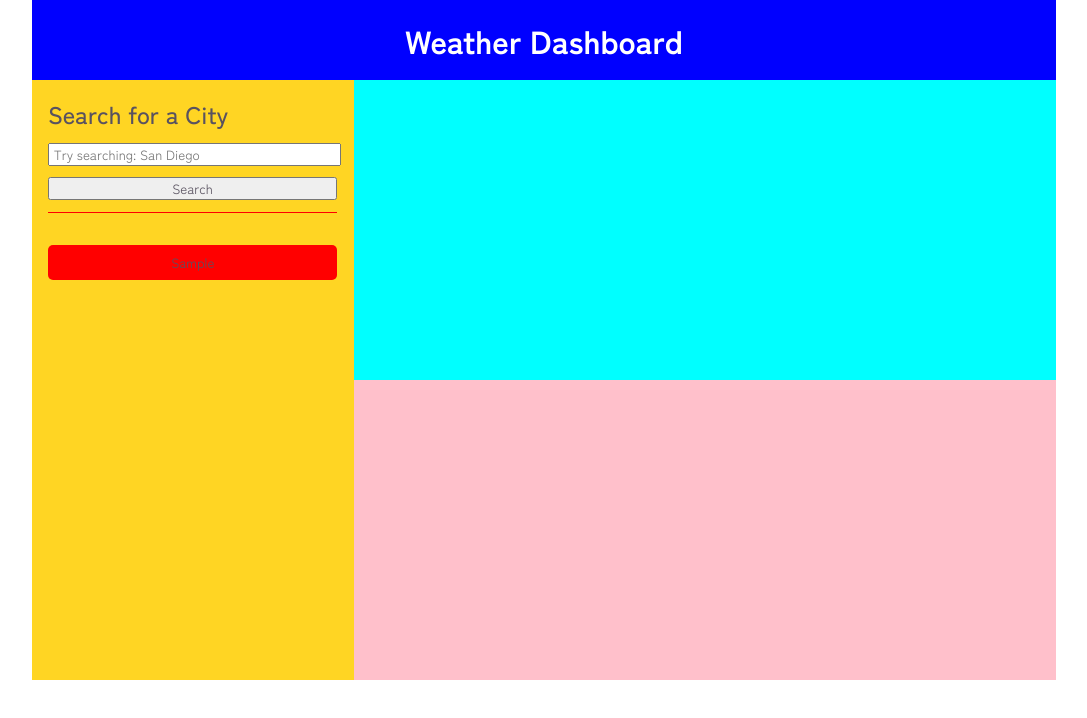
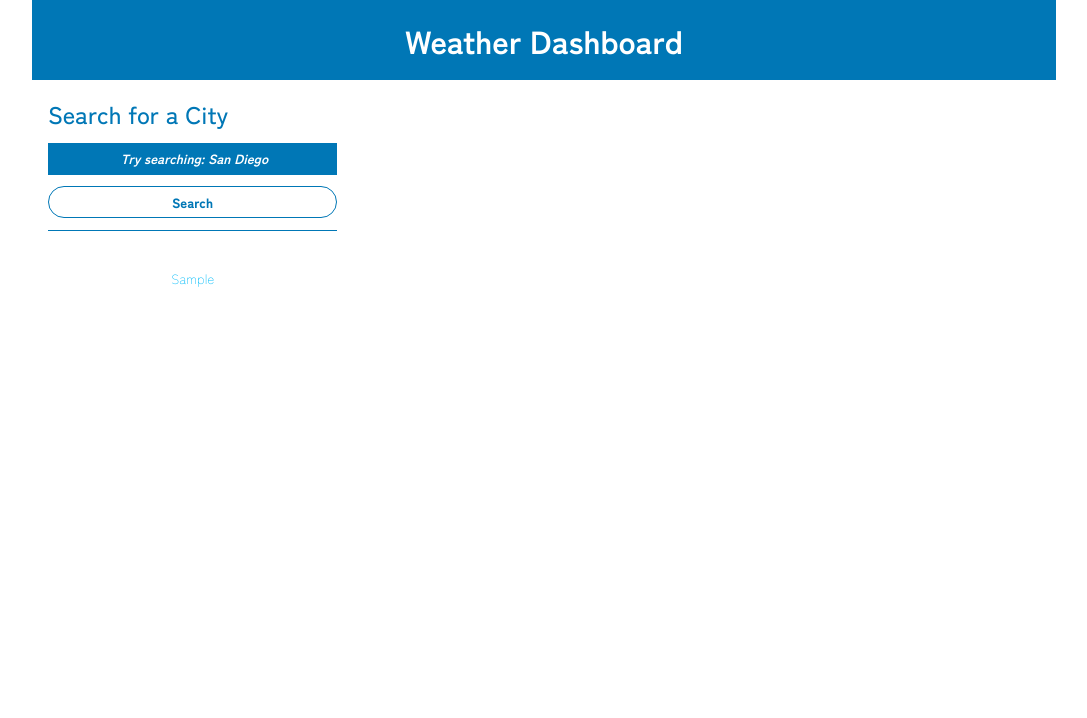
Before and after one commit to heranYang93/weather-board, a plain HTML site: page index.html in a window 1280 px wide. Both pictures are taken after typing "Sample" into the empty fields and a click on the button "Search". Shown: the whole page, without its empty margins (96-1183 px from the left). Drawn offline with nearby package versions, Linux system fonts and the light colour scheme; no server answers.

Commit message:
UI optimised

```diff
--- a/Assets/style.css
+++ b/Assets/style.css
@@ -3,14 +3,16 @@
 
 /* declaring variables for the consistency of the format */
 :root {
-    --valhalla:  #2C2E43;
-    --mulledWine: #595260;
-    --ghost: #B2B1B9;
-    --sunglow: #FFD523;
+    --indigo:  #9b5de5;
+    --Cerise: #f15bb5;
+    --gargoyleGas: #fee440;
+    --navy: #0077b6;
+    --seaGreen:#00f5d4;
 }
 
 /* set-up default margin, padding, font and color */
 *{
+    font-weight: 600;
     margin: 0;
     padding: 0;
     font-family: 'Zen Kaku Gothic New', sans-serif;
@@ -39,7 +41,7 @@ body{
     padding: 0;
     width: 100%;
     height: 10%;
-    background-color:blue;
+    background-color:var(--navy);
     display: flex;
     align-items: center;
     justify-content: center;
@@ -58,7 +60,7 @@ main{
 
 .left{
     width: 30%;
-    background-color: #FFD523;
+    background-color: white;
     margin:0%;
     padding: 1%;
     display: flex;
@@ -74,26 +76,65 @@ main{
 }
 
 .form-label{
+    color:var(--navy);
+    font-weight:900;
     margin: 2%;
     width:100%;
     font-size: 1.5rem;
     font-weight: 500;
 }
 
+::placeholder{
+    color:white;
+}
+
 .form-input{
+    height:2rem;
     margin: 2%;
     width:100%;
+    background-color: var(--navy);
+    border: 0px;
+    text-align: center;
+    font-style: oblique;
+}
+
+.form-input:hover{
+    transition: 2s cubic-bezier(0.075, 0.82, 0.165, 1);
+    background-color: var(--indigo);
+}
+
+.form-input:active{
+    background-color: var(--indigo);
 }
 
 .form-btn{
     margin: 2%;
     width:100%;
+    height:2rem;
+    border-radius: 1rem;
+    border: solid 0.2px var(--navy);
+    background-color: white;
+    color: var(--navy);
+    font-weight: 900;
+}
+
+.form-btn:hover{
+    border: 0px;
+    transition: 2s cubic-bezier(0.075, 0.82, 0.165, 1);
+    background-color: var(--indigo);
+    color: var(--gargoyleGas);
+}
+
+.form-btn:active{
+    border: 0px;
+    background-color: var(--indigo);
+    color: var(--gargoyleGas);
 }
 
 .divisionLine{
     margin: 2%;
     width:96%;
-    border-bottom: 1px solid red;
+    border-bottom: 1px solid var(--navy);
 }
 
 .historyCityList{
@@ -105,23 +146,26 @@ main{
 .historyCityList > * {
     margin-top: 20px;
     width: 100%;
-    height: 35px;
-    background-color: red;
+    height: 2rem;
+    background-color: white;
     border-radius: 5px;
     text-align: center;
-    border: 0;
+    border: solid 0.1px var(--blueBolt);
+    border-radius: 1rem;
+    color: #00bbf9;
+    font-weight: 100;
 }
 
 .right{
     width: 70%;
-    background-color: pink;
     margin:0%;
 }
 
 .currentWeather{
     padding-left: 3%;
     height: 300px;
-    background-color: aqua;
+    background-color:white;
+    color:var(--navy);
     display: flex;
     flex-direction: column;
     justify-content: space-around;
@@ -153,15 +197,14 @@ main{
     display: block;
     text-align: center;
     width: 4rem;
-    background-color: pink;
     border-radius: 5px;
-    color:black;
+    color:white;
     font-weight: bolder;
     margin-left: 20px;
 }
 
 .forcastText{
-    color: #B2B1B9;
+    color: #0077b6;
 }
 
 .forecastData{
@@ -175,17 +218,19 @@ main{
 }
 
 .forcast {
-    width: 18%;
+    width: 15%;
     height: 80%;
-    background-color: rebeccapurple;
-    padding: 5px;
+    background-color: white;
+    padding: 10px;
     display: flex;
     flex-direction: column;
     justify-content: space-around;
+    border-radius: 1rem;
+    border: solid 0.1px var(--navy)
 }
 
 .forcastText{
-    color: pink;
+    color: var(--navy);
 }
 
 .forcastText > img {
```
